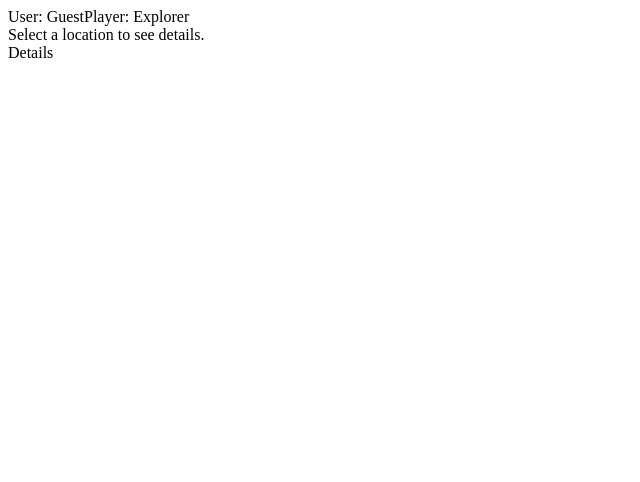
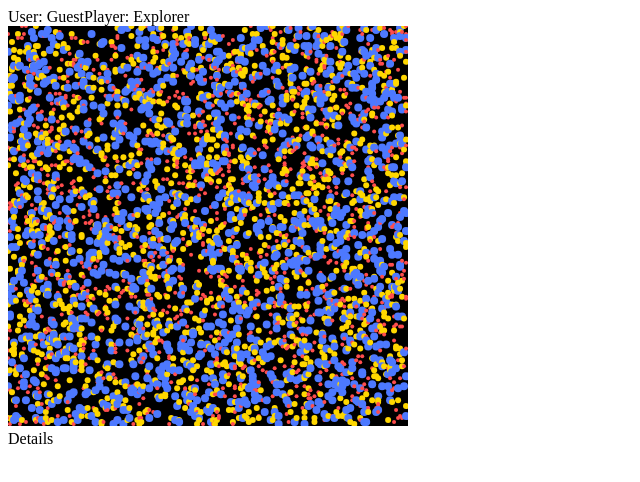
Before and after one commit to psvensson/whimsical, a plain HTML site: page client/index.html in a window 1280 px wide. Shown: the whole page, without its empty margins (0-640 px from the left). Drawn offline with nearby package versions, Linux system fonts and the light colour scheme.

Commit message:
Add galaxy and star system generation with overview map

```diff
--- a/client/js/components/overview.js
+++ b/client/js/components/overview.js
@@ -1,6 +1,33 @@
+import { generateGalaxy } from '../galaxy.js';
+
 export function createOverview() {
-  const overview = document.createElement('div');
+  const overview = document.createElement('canvas');
   overview.id = 'overview';
-  overview.textContent = 'Select a location to see details.';
+  overview.width = 400;
+  overview.height = 400;
+
+  const galaxy = generateGalaxy();
+  drawGalaxy(overview, galaxy);
+
   return overview;
 }
+
+function drawGalaxy(canvas, galaxy) {
+  const ctx = canvas.getContext('2d');
+  ctx.fillStyle = '#000';
+  ctx.fillRect(0, 0, canvas.width, canvas.height);
+
+  const size = galaxy.size;
+  const scaleX = canvas.width / (size * 2 + 1);
+  const scaleY = canvas.height / (size * 2 + 1);
+
+  for (const { x, y, system } of galaxy.systems) {
+    const star = system.stars[0];
+    const cx = (x + size) * scaleX;
+    const cy = (y + size) * scaleY;
+    ctx.beginPath();
+    ctx.fillStyle = star.color;
+    ctx.arc(cx, cy, star.size, 0, Math.PI * 2);
+    ctx.fill();
+  }
+}
--- /dev/null
+++ b/client/js/galaxy.js
@@ -0,0 +1,35 @@
+export function generateStarSystem() {
+  const STAR_TYPES = [
+    { name: 'red dwarf', color: '#ff4d4d', size: 2 },
+    { name: 'yellow star', color: '#ffd700', size: 3 },
+    { name: 'blue giant', color: '#4d79ff', size: 4 }
+  ];
+
+  const stars = Array.from(
+    { length: randomInt(1, 3) },
+    () => STAR_TYPES[randomInt(0, STAR_TYPES.length - 1)]
+  );
+
+  const planets = Array.from(
+    { length: randomInt(0, 10) },
+    () => ({ type: Math.random() < 0.5 ? 'rocky' : 'gas' })
+  );
+
+  return { stars, planets };
+}
+
+export function generateGalaxy(size = 100, chance = 0.1) {
+  const systems = [];
+  for (let x = -size; x <= size; x++) {
+    for (let y = -size; y <= size; y++) {
+      if (Math.random() < chance) {
+        systems.push({ x, y, system: generateStarSystem() });
+      }
+    }
+  }
+  return { size, systems };
+}
+
+function randomInt(min, max) {
+  return Math.floor(Math.random() * (max - min + 1)) + min;
+}
--- a/client/less/overview.less
+++ b/client/less/overview.less
@@ -6,6 +6,8 @@
 
 #overview {
   flex: 1;
-  padding: 1rem;
-  background-color: #fff;
+  width: 100%;
+  height: 100%;
+  background-color: #000;
+  display: block;
 }
```
